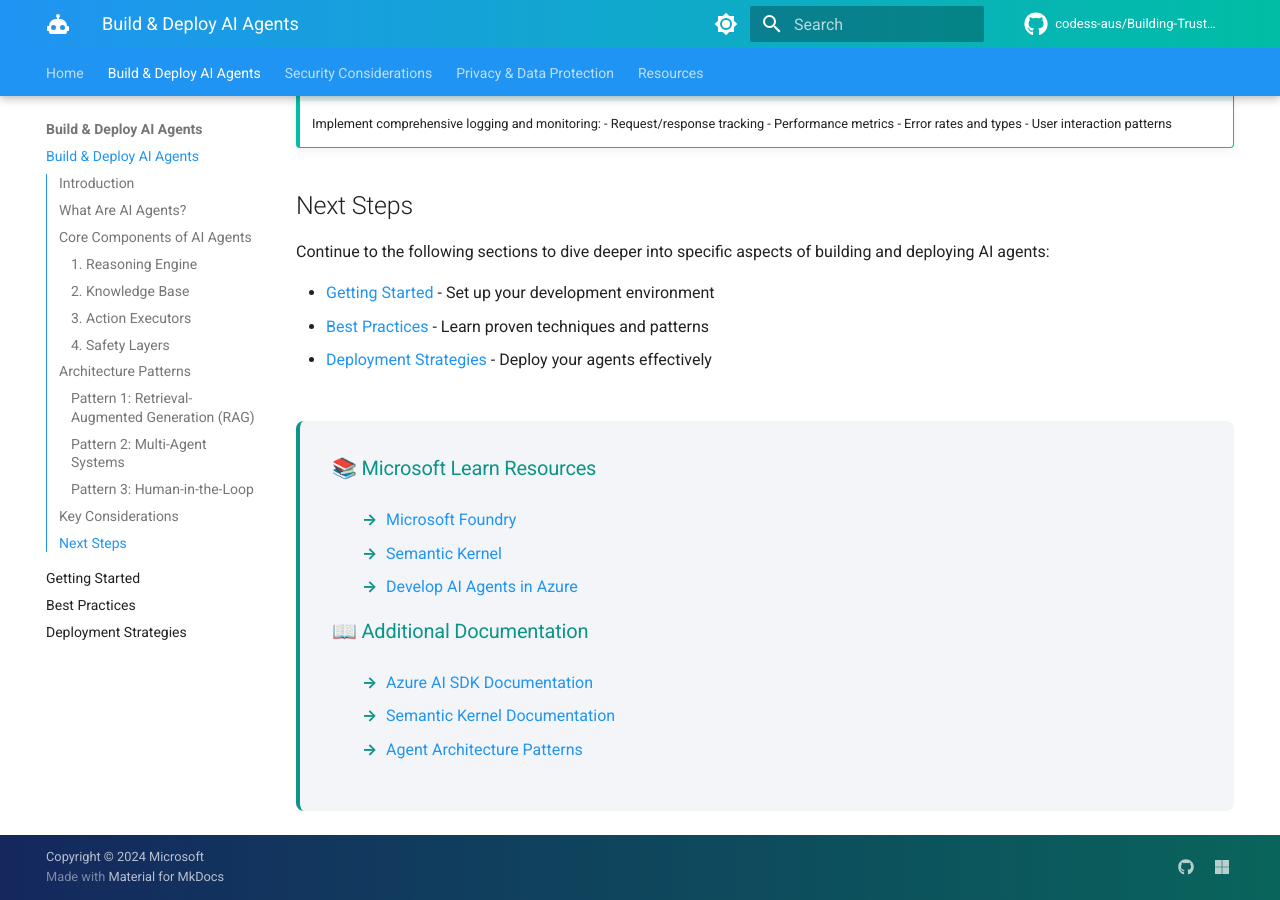
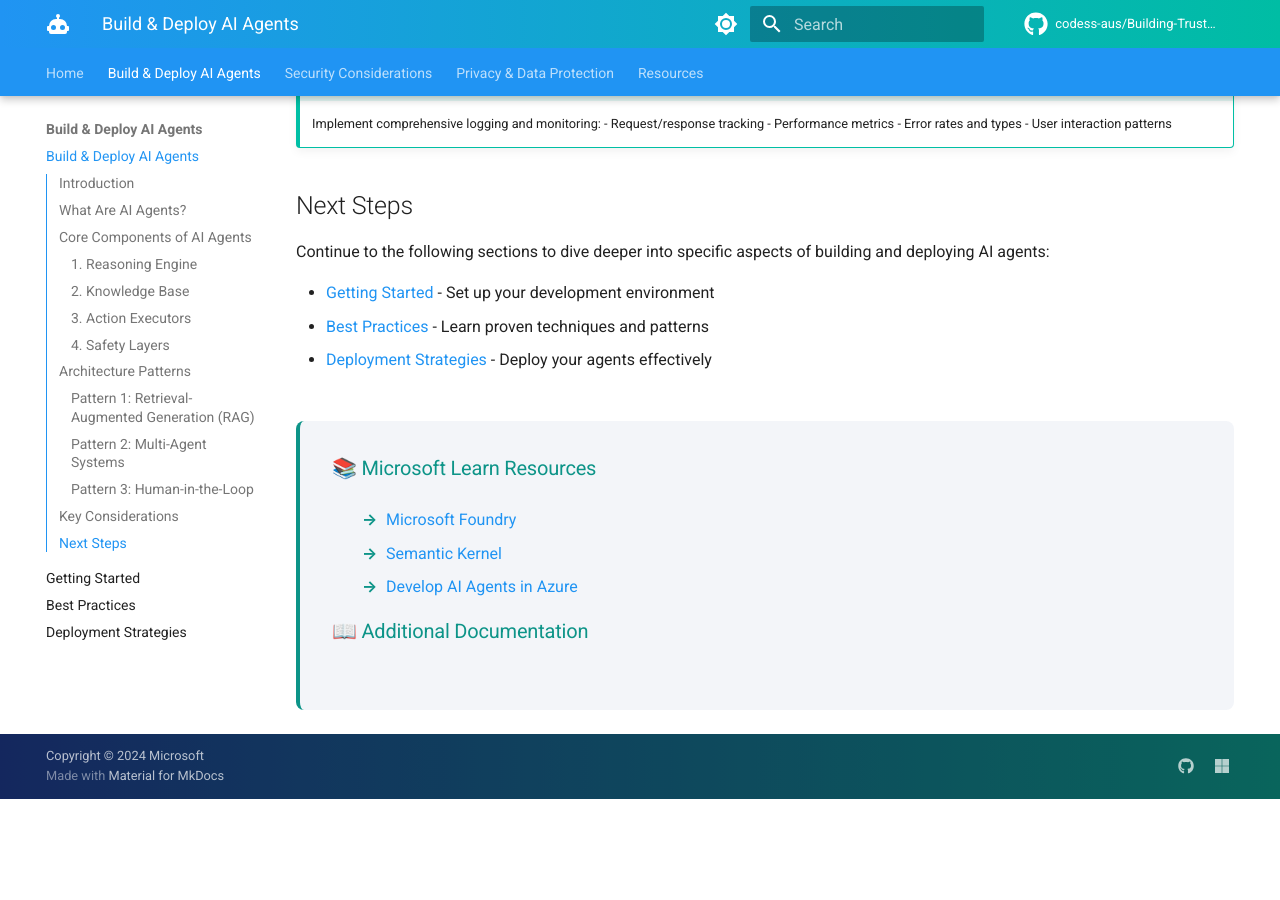
Before and after one commit to codess-aus/Building-Trustworthy-AI-Agents, an MkDocs documentation site: the page built from docs/build-deploy/index.md, in a window 1280 px wide and 900 px high, scrolled down 4155 px. Built offline with MkDocs 1.6.1 and Material for MkDocs 9.7.7, drawn with Linux system fonts in a browser that asks for light colours; comment, search, counter and statistics services are not loaded; after the commit the page ends 4954 px from its top, so only the background shows below that.

Commit message:
Remove outdated Azure AI documentation links for improved relevance

```diff
--- a/docs/build-deploy/index.md
+++ b/docs/build-deploy/index.md
@@ -166,8 +166,3 @@ Continue to the following sections to dive deeper into specific aspects of build
 </ul>
 <h3>📖 Additional Documentation</h3>
 <ul>
-<li><a href="https://docs.microsoft.com/azure/ai-services/sdks/" target="_blank" rel="noopener">Azure AI SDK Documentation</a></li>
-<li><a href="https://learn.microsoft.com/semantic-kernel/" target="_blank" rel="noopener">Semantic Kernel Documentation</a></li>
-<li><a href="https://docs.microsoft.com/azure/architecture/ai/" target="_blank" rel="noopener">Agent Architecture Patterns</a></li>
-</ul>
-</div>
```
